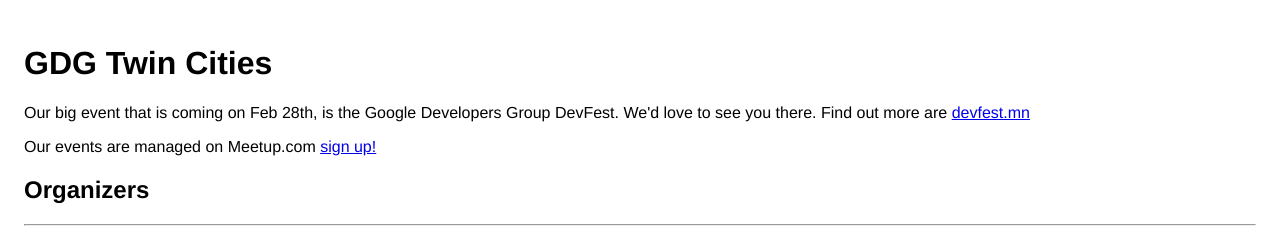
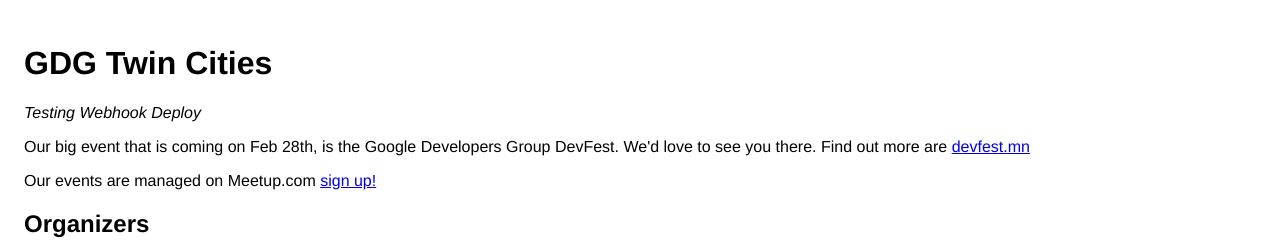
Before and after one commit to gdg-x/hangar, a website: page home.html in a window 1280 px wide. Shown: the top 243 px of the page. Drawn offline with Linux system fonts and the light colour scheme.

Commit message:
Testing Webbook Depoly

```diff
--- a/home.html
+++ b/home.html
@@ -49,6 +49,7 @@
 
 
   <h1>GDG Twin Cities</h1>
+  <em>Testing Webhook Deploy</em>
   <p>Our big event that is coming on Feb 28th, is the Google Developers Group DevFest.  We'd love to see you there.  Find out more are <a href="http://devfest.mn">devfest.mn</a></p>
   <p>Our events are managed on Meetup.com <a class="btn btn-primary btn-large" href="http://meetup.com/gdg-tc">sign up!</a></p>
 
```
